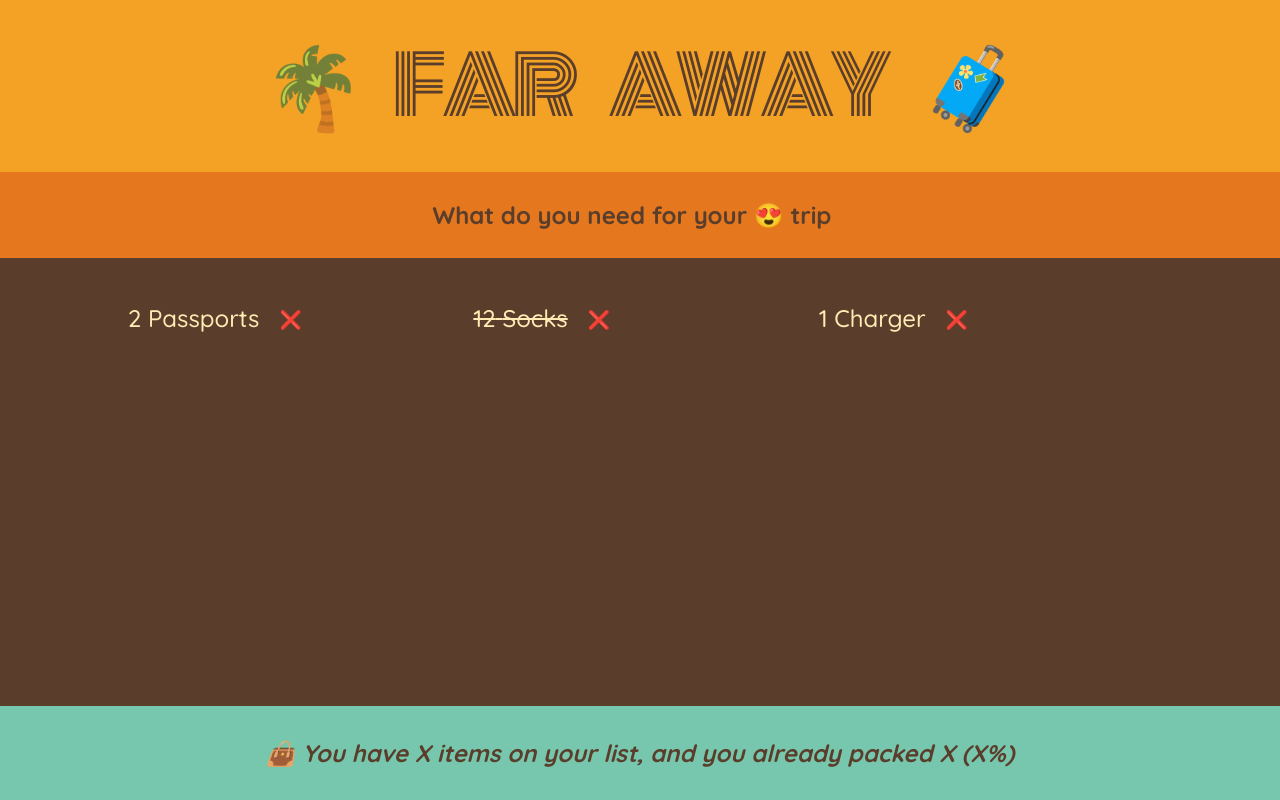
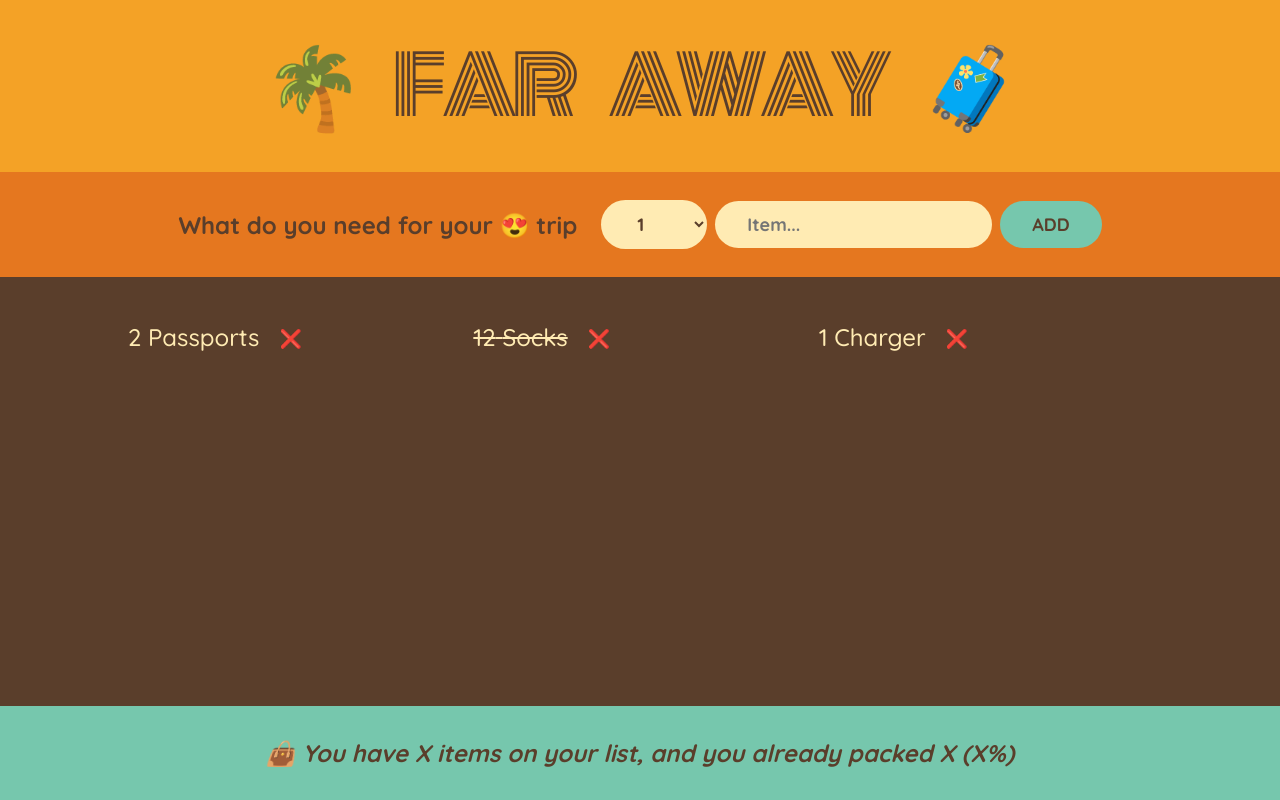
Before and after one commit to Skomorac/travel-list-react, a React (Create React App) app: page / in a window 1280 px wide. Built offline with nearby package versions, Linux system fonts and the light colour scheme.

Commit message:
building a form and handling submit

```diff
--- a/src/App.js
+++ b/src/App.js
@@ -19,10 +19,24 @@
   return <h1>🌴 Far Away 🧳</h1>;
 }
 function Form() {
+  function handleSubmit(e) {
+    e.preventDefault();
+    console.log(e);
+  }
+
   return (
-    <div className="add-form">
+    <form className="add-form" onSubmit={handleSubmit}>
       <h3>What do you need for your 😍 trip</h3>
-    </div>
+      <select>
+        {Array.from({ length: 20 }, (_, i) => i + 1).map((num) => (
+          <option value={num} key={num}>
+            {num}
+          </option>
+        ))}
+      </select>
+      <input type="text" placeholder="Item..."></input>
+      <button>Add</button>
+    </form>
   );
 }
 function PackingList() {
@@ -30,7 +44,7 @@
     <div className="list">
       <ul>
         {initialItems.map((item) => (
-          <Item item={item} />
+          <Item item={item} key={item.id} />
         ))}
       </ul>
     </div>
```
